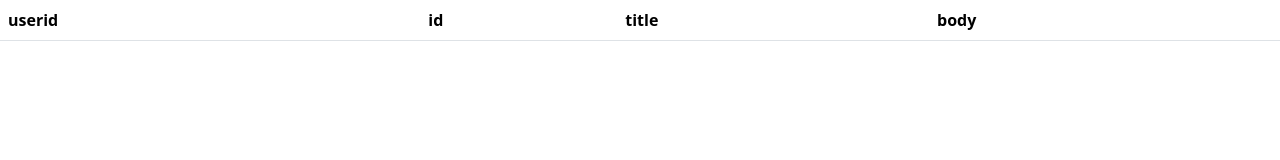
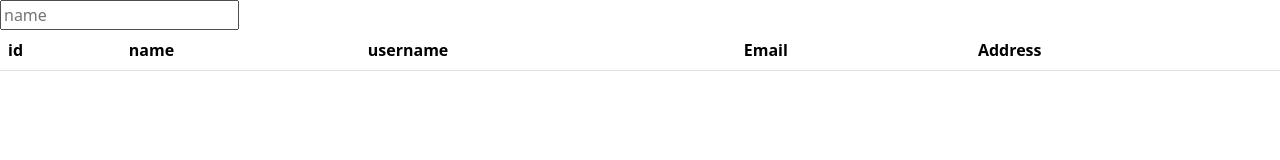
Before and after one commit to surya221995/js, a website: page index.html in a window 1280 px wide. Drawn offline with nearby package versions, Linux system fonts and the light colour scheme; no server answers.

Commit message:
SearchBar Functionaltiy Added with pure javascript
SearchBar Functionaltiy Added with pure javascript
With new API
Not uses any pluginn pure Javascript

```diff
--- a/fetchapi.js
+++ b/fetchapi.js
@@ -1,13 +1,38 @@
 async function getdata(){
-    const api ="https://jsonplaceholder.typicode.com/posts"
+    // const api ="https://jsonplaceholder.typicode.com/posts"
+        const api ="https://jsonplaceholder.typicode.com/users"
     try {
         const response =await fetch(api)
         const json =await response.json()
         console.log(json)
+        // Result :
+        // {
+        //     "id": 1,
+        //     "name": "Leanne Graham",
+        //     "username": "Bret",
+        //     "email": "Sincere@april.biz",
+        //     "address": {
+        //         "street": "Kulas Light",
+        //         "suite": "Apt. 556",
+        //         "city": "Gwenborough",
+        //         "zipcode": "92998-3874",
+        //         "geo": {
+        //             "lat": "-37.3159",
+        //             "lng": "81.1496"
+        //         }
+        //     },
+        //     "phone": "1-770-736-8031 x56442",
+        //     "website": "hildegard.org",
+        //     "company": {
+        //         "name": "Romaguera-Crona",
+        //         "catchPhrase": "Multi-layered client-server neural-net",
+        //         "bs": "harness real-time e-markets"
+        //     }
+        // }
         let rows ="";
         json.forEach( (data) =>
         {
-          rows += `<><td>${data.userid}</td><td>${data.id}</td><td>${data.title}</td><td>${data.body}</td></tr>`
+          rows += `<td>${data.id}</td><td>${data.name}</td><td>${data.username}</td><td>${data.email}</td><td>${data.address.city}</td></tr>`
         }
 
         )
@@ -19,3 +44,22 @@ async function getdata(){
     }
     }
     getdata();
+
+    // Search Bar Functionality on Fetched API Pure Javascript
+    const searchfun =() => {
+        let filter = document.getElementById("myInputs").value.toUpperCase();
+        let mytable = document.getElementById("myTable")
+        let tr = mytable.getElementsByTagName("tr")
+        console.log(tr)
+        for (var i=0; i<tr.length; i++){
+            let td = tr[i].getElementsByTagName("td")[1];//column number you want to search with 0 for id 1 for search by name
+            if(td){
+                let textvalue =td.textContent || td.innerHTML;
+                if(textvalue.toUpperCase().indexOf(filter) > -1 ){
+                    tr[i].style.display="";
+                }else{
+                    tr[i].style.display= "none"
+                }
+            }
+        }
+    }
--- a/index.html
+++ b/index.html
@@ -6,8 +6,9 @@
     <title>Document</title>
     <link href="https://cdn.jsdelivr.net/npm/bootstrap@5.3.3/dist/css/bootstrap.min.css" rel="stylesheet" integrity="sha384-QWTKZyjpPEjISv5WaRU9OFeRpok6YctnYmDr5pNlyT2bRjXh0JMhjY6hW+ALEwIH" crossorigin="anonymous">
     <script src="https://cdn.jsdelivr.net/npm/bootstrap@5.3.3/dist/js/bootstrap.bundle.min.js" integrity="sha384-YvpcrYf0tY3lHB60NNkmXc5s9fDVZLESaAA55NDzOxhy9GkcIdslK1eN7N6jIeHz" crossorigin="anonymous"></script>
-    <script src="fetchapi.js"></script>
-    <!-- there are two way to add extenal file in html page -->
+    <script src="fetchapi.js" defer></script>
+    <!--  Added defer because search functionalty was not working needed to load api data first -->
+<!-- there are two way to add extenal file in html page -->
     <!-- 1)Define in head tag :-  -->
     <!-- 2)Define in Body tag at end  -->
 <!-- -----------------------------------------------------------------SCRIPT LOADING STRATEGY----------------------------------------- -->
@@ -42,13 +43,15 @@
         -->
 </head>
 <body>
-    <table class= "table table-hover">
+    <input type="text" name="" id="myInputs" placeholder="name" onkeyup="searchfun()">
+    <table class= "table table-hover" id="myTable">
         <thead>
             <tr>
-            <th>userid</th>
             <th>id</th>
-            <th>title</th>
-            <th>body</th>
+            <th>name</th>
+            <th>username</th>
+            <th>Email</th>
+            <th>Address</th>
             </tr>
         </thead>
 
```
